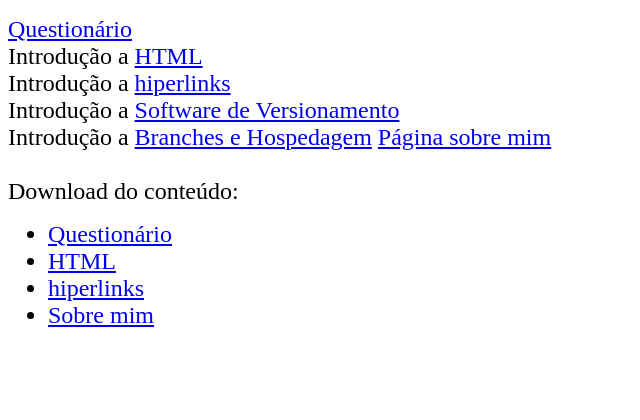
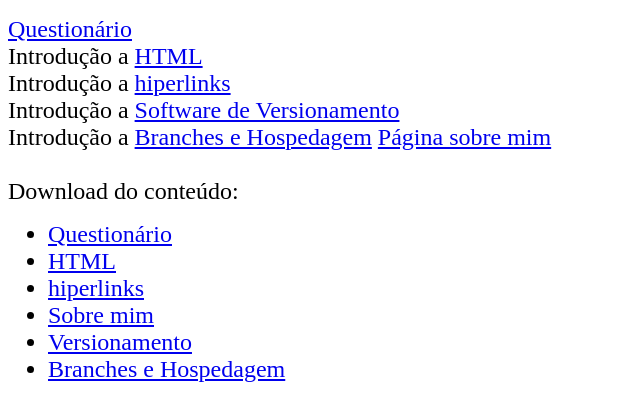
Before and after one commit to LucasSequinel/DWEB, a plain HTML site: page index.html in a window 1280 px wide. Shown: the whole page, without its empty margins (0-640 px from the left). Drawn offline with Linux system fonts and the light colour scheme.

Commit message:
alteração do index

```diff
--- a/index.html
+++ b/index.html
@@ -22,6 +22,8 @@
         <li><a href="HTML.zip" download="HTML.zip" type="application/zip">HTML</a></li>
         <li><a href="RDE05_Lucas_Sequinel.zip" download="RDE05_Lucas_Sequinel.zip" type="application/zip">hiperlinks</a></li>
         <li><a href="sobre.zip" download="sobre.zip" type="application/zip">Sobre mim</a></li>
+        <li><a href="RDE06-Lucas_Sequinel.html/sintese.zip" download="RDE06-Lucas_Sequinel.html/sintese.zip" type="application/zip">Versionamento</a>    </li>
+        <li><a href="RDE07_Lucas_Sequinel.zip" download="RDE07_Lucas_Sequinel.zip" type="application/zip">Branches e Hospedagem</a></li>
     </ul>
 
 </font></p>
```
Also changed, not shown: 2 other files.
